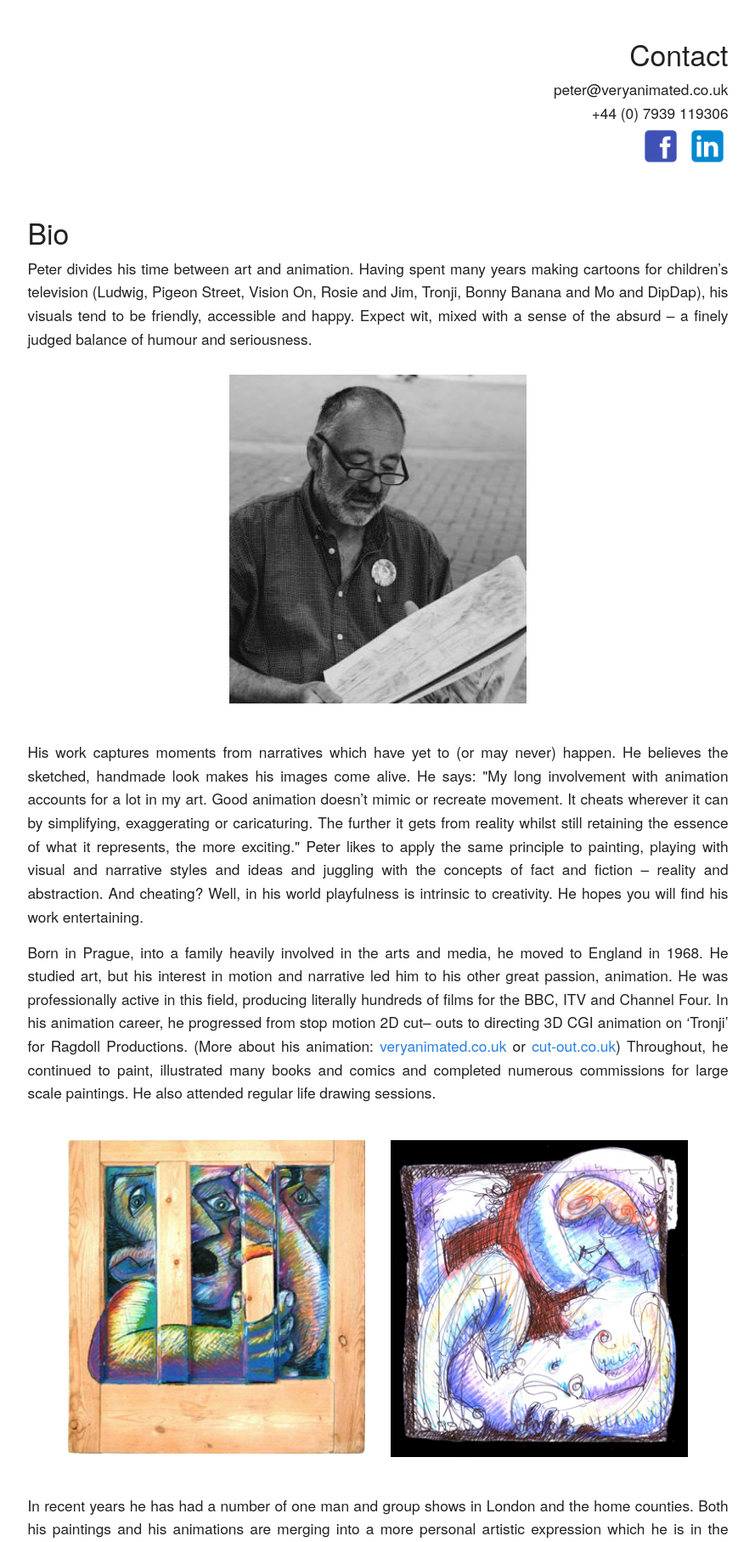
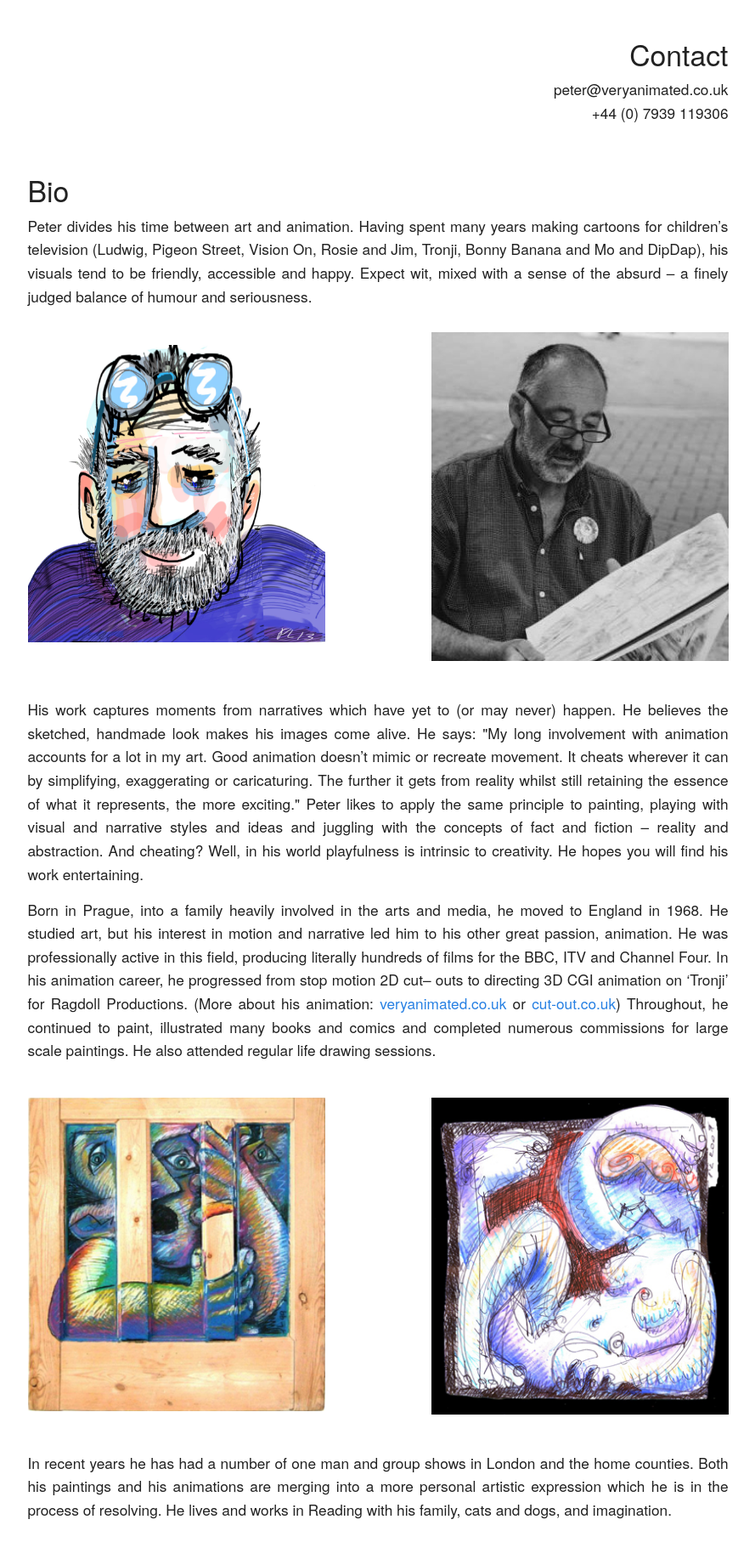
Before and after one commit to ollie-codeaid/peter_lang, a Django app: page /about/ in a window 1280 px wide. Shown: the part 56-1871 px from the top of the page at 85% size, without its empty margins (195-1084 px from the left). Run offline with Django 3.2, Linux system fonts and the light colour scheme; some libraries are stand-ins or nearby versions.

Commit message:
Tweak about page layout

```diff
--- a/peter_lang/templates/pages/about.html
+++ b/peter_lang/templates/pages/about.html
@@ -14,12 +14,6 @@
 	<p>peter@veryanimated.co.uk
 	</br>+44 (0) 7939 119306
 	</br>
-	<a href="https://www.facebook.com/Ludwig-114671625228727/">
-	    <img src="{% static 'images/external/facebook.png' %}" alt="Facebook" width="50px">
-	</a>
-	<a href="https://www.linkedin.com/in/peter-lang-1962833/">
-	    <img src="{% static 'images/external/linkedin.png' %}" alt="LinkedIn" width="50px">
-	</a>
 	</p>
     </div>
 </div>
@@ -41,7 +35,10 @@
 </div>
 
 <div class="row justify-content-center">
-    <div class="col-md-4 text-justify mb-5">
+    <div class="col-md-4 text-justify mt-3 mb-5">
+	<img class="w-100" src="{% static 'images/about/PeterLang.jpg' %}" alt="Peter Lang Portrait BW">
+    </div>
+    <div class="col-md-4 offset-md-1 text-justify mb-5">
 	<img class="w-100" src="{% static 'images/about/PeterLangPortraitBW.jpg' %}" alt="Peter Lang Portrait BW">
     </div>
 </div>
@@ -69,7 +66,7 @@
     <div class="col-md-4 text-justify mb-5">
 	<img class="w-100" src="{% static 'images/about/doorbound.jpg' %}" alt="Peter Lang Portrait BW">
     </div>
-    <div class="col-md-4 text-justify mb-5">
+    <div class="col-md-4 offset-md-1 text-justify mb-5">
 	<img class="w-100" src="{% static 'images/about/CompartmentalisedAlice.jpg' %}" alt="Compartmentalised Alice">
     </div>
 </div>
@@ -83,7 +80,7 @@
 </div>
 
 <div class="row justify-content-center">
-    <div class="col-md-4 mb-3">
+    <div class="col-md-9 mb-3">
 	<img class="w-100" src="{% static 'images/about/RockAndRoll.jpg' %}" alt="Rock and Roll">
     </div>
 </div>
```
